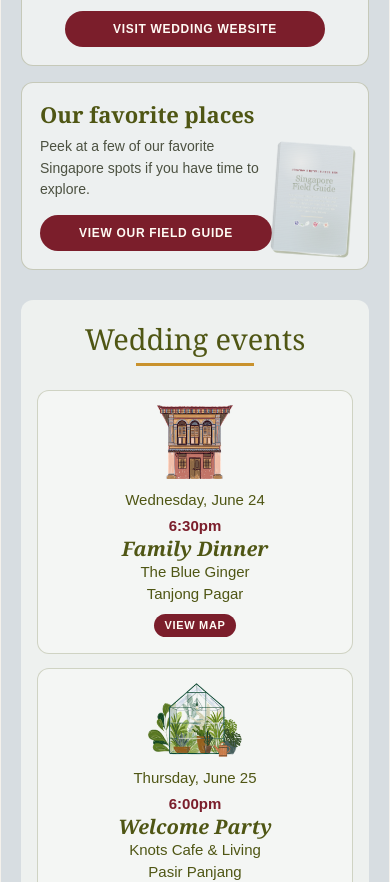
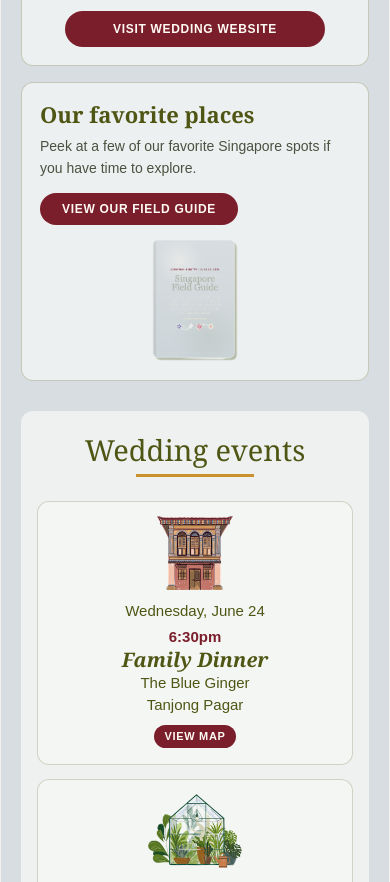
Before and after one commit to malikwang-jb/wedding-newsletter, a plain HTML site: page wedding-newsletter.html in a window 390 px wide. Shown: the part 1733-2615 px from the top of the page. Drawn offline with Linux system fonts and the light colour scheme.

Commit message:
Make field guide image email-safe

```diff
--- a/wedding-newsletter.html
+++ b/wedding-newsletter.html
@@ -245,20 +245,17 @@
       }
 
       .favorite-card {
-        min-height: 164px;
         overflow: hidden;
-        padding-right: 214px;
-        position: relative;
       }
 
-      .favorite-overlay {
-        width: 170px;
+      .favorite-copy {
+        padding-right: 18px;
+      }
+
+      .favorite-cover {
+        width: 112px;
         height: auto;
-        position: absolute;
-        right: -4px;
-        bottom: -50px;
-        pointer-events: none;
-        transform: rotate(4deg);
+        margin: 0 0 0 auto;
       }
 
       .small-link {
@@ -462,14 +459,20 @@
         }
 
         .favorite-card {
-          min-height: 0;
-          padding-right: 96px;
+          padding-right: 18px;
         }
 
-        .favorite-overlay {
-          width: 82px;
-          right: 14px;
-          bottom: 12px;
+        .favorite-copy,
+        .favorite-art {
+          display: block !important;
+          width: 100% !important;
+          padding-right: 0 !important;
+          text-align: left !important;
+        }
+
+        .favorite-cover {
+          width: 88px !important;
+          margin: 14px auto 0;
         }
 
         .cta-panel .button,
@@ -533,17 +536,6 @@
           font-size: 27px;
         }
 
-        .favorite-card {
-          padding-right: 18px;
-          padding-bottom: 18px;
-        }
-
-        .favorite-overlay {
-          display: block;
-          width: 92px;
-          margin: 14px 0 0 auto;
-          position: static;
-        }
       }
     </style>
   </head>
@@ -624,14 +616,22 @@
                 </div>
 
                 <div class="wide-card favorite-card">
+                  <table role="presentation" width="100%" cellpadding="0" cellspacing="0">
+                    <tr>
+                      <td class="favorite-copy" valign="middle">
                         <h3>Our favorite places</h3>
                         <p>Peek at a few of our favorite Singapore spots if you have time to explore.</p>
                         <a class="button" href="https://malikwang-jb.github.io/wedding-newsletter/our-favorite-spots-singapore.html" target="_blank" rel="noopener">View our Field Guide</a>
+                      </td>
+                      <td class="favorite-art" width="122" valign="middle" align="right">
                         <img
-                    class="favorite-overlay"
+                          class="favorite-cover"
                           src="https://malikwang-jb.github.io/wedding-newsletter/assets/field-guide-cover-overlay.png"
-                    width="170"
+                          width="112"
                           alt="">
+                      </td>
+                    </tr>
+                  </table>
                 </div>
 
                 <div class="weekend">
```
Lines whose indentation alone changed are shown as unchanged.
